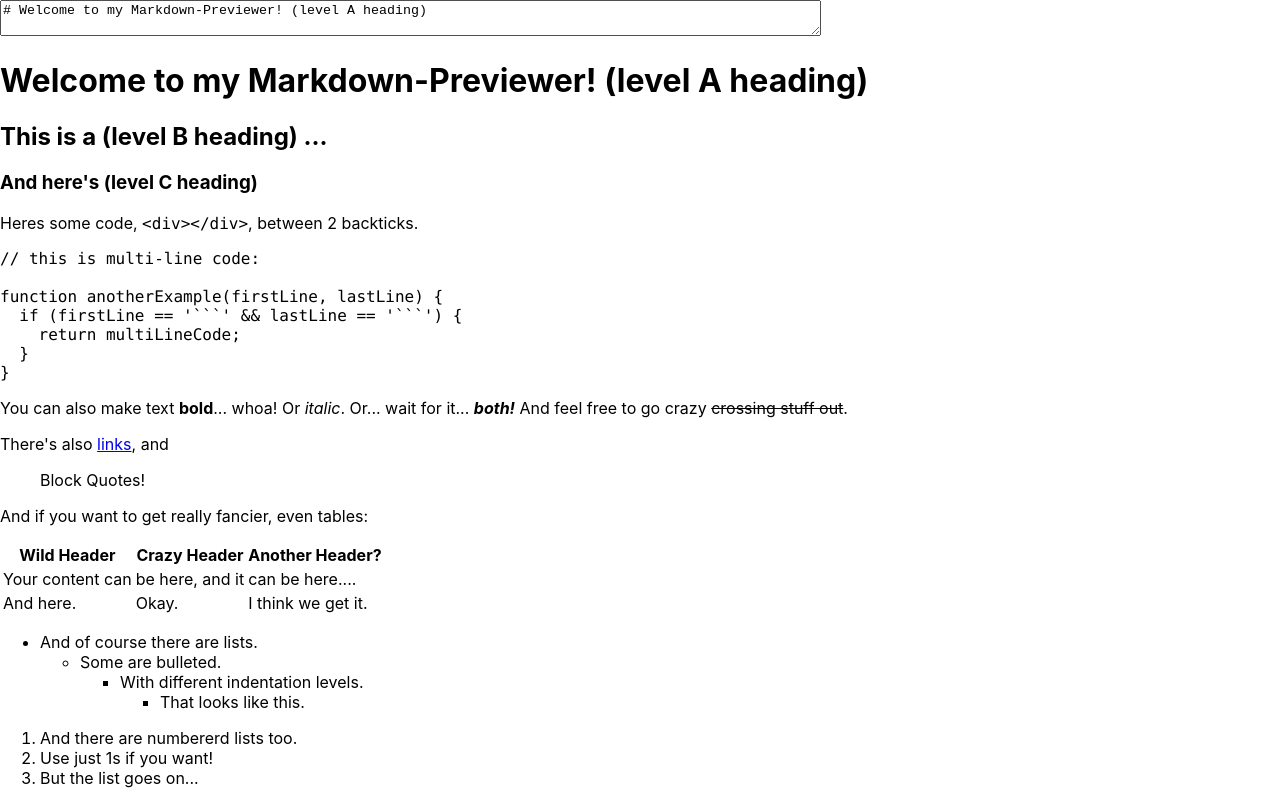
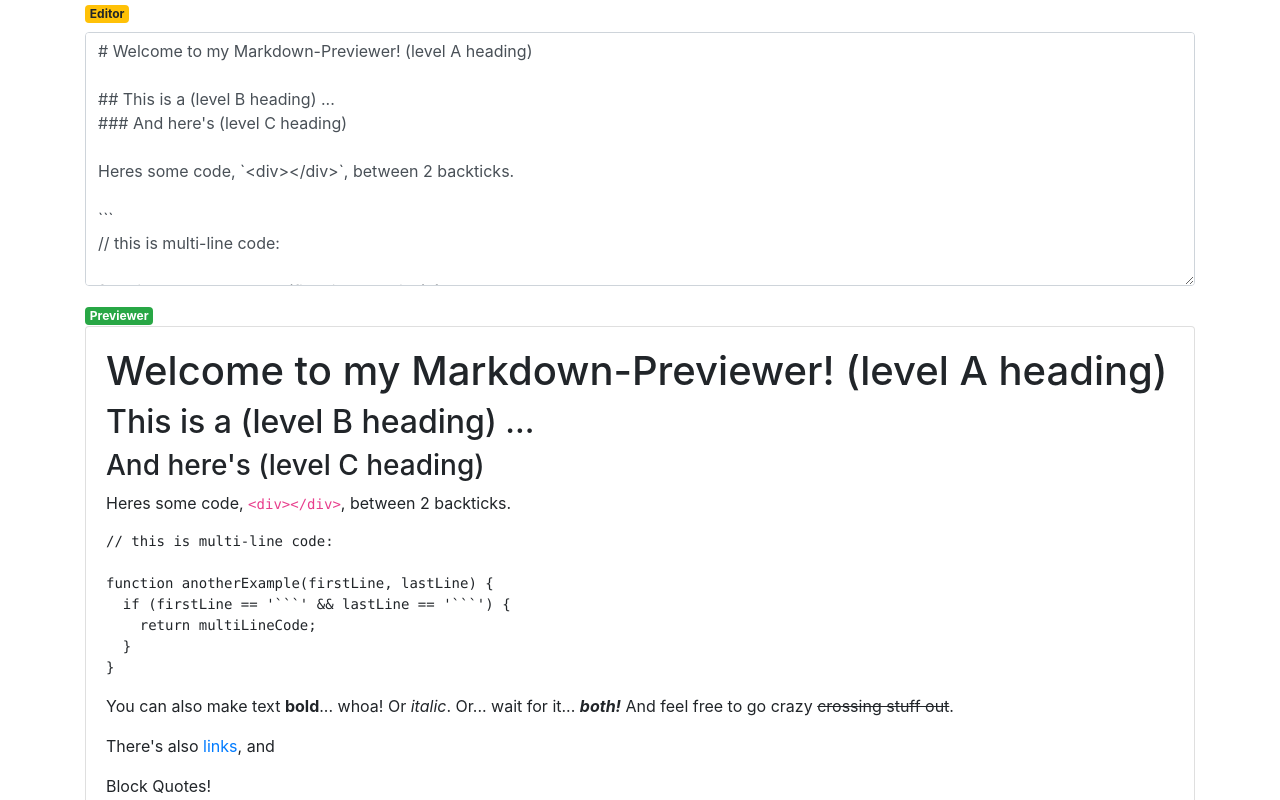
Before and after one commit to snrelghgub/markdown-previewer, a React (Create React App) app: page / in a window 1280 px wide. Shown: the top 800 px of the page. Built offline with nearby package versions, Linux system fonts and the light colour scheme.

Commit message:
styled editor & previewer

```diff
--- a/package.json
+++ b/package.json
@@ -3,8 +3,10 @@
   "version": "0.1.0",
   "private": true,
   "dependencies": {
+    "bootstrap": "^4.3.1",
     "marked": "^0.7.0",
     "react": "^16.9.0",
+    "react-bootstrap": "^1.0.0-beta.11",
     "react-dom": "^16.9.0",
     "react-html-parser": "^2.0.2",
     "react-scripts": "3.0.1"
--- a/src/App.js
+++ b/src/App.js
@@ -1,6 +1,11 @@
 import React from 'react';
 import './App.css';
 import ReactHtmlParser from 'react-html-parser';
+import 'bootstrap/dist/css/bootstrap.css';
+import Badge from 'react-bootstrap/Badge';
+import Form from 'react-bootstrap/Form';
+import Card from 'react-bootstrap/Card';
+import Container from 'react-bootstrap/Container';
 
 //reference instance
 let marked = require('marked');
@@ -24,12 +29,28 @@ class App extends React.Component {
   render() {
     return (
      <div className="App" id="markdown-previewer">
-       <textarea onChange={this.updatePreviewer} value={this.state.markdown} row="100" cols="100" id="editor"/>
-       <div id="preview">{ReactHtmlParser(marked(this.state.markdown))}</div>
+
+       {/*<textarea className="form-control" onChange={this.updatePreviewer} value={this.state.markdown} id="editor"/>*/}
+      <Container>
+       <Form.Group>
+        <Form.Label><Badge variant="warning">Editor</Badge></Form.Label>
+        <Form.Control as="textarea" onChange={this.updatePreviewer} value={this.state.markdown} rows="10" id="editor" />
+       </Form.Group>
+
+
+        <Badge variant="success">Previewer</Badge>
+        <Card>
+         <Card.Body id="preview">{ReactHtmlParser(marked(this.state.markdown))}</Card.Body>
+        </Card>
+      </Container>
+       {/*<Badge variant="success">Previewer</Badge>
+       <div id="preview">{ReactHtmlParser(marked(this.state.markdown))}</div>*/}
      </div>
     );
   }
 }
+
+
 
 
 const placeholder =
```
Also changed, not shown: 1 other file (tests, documents, lock files or other folders).
